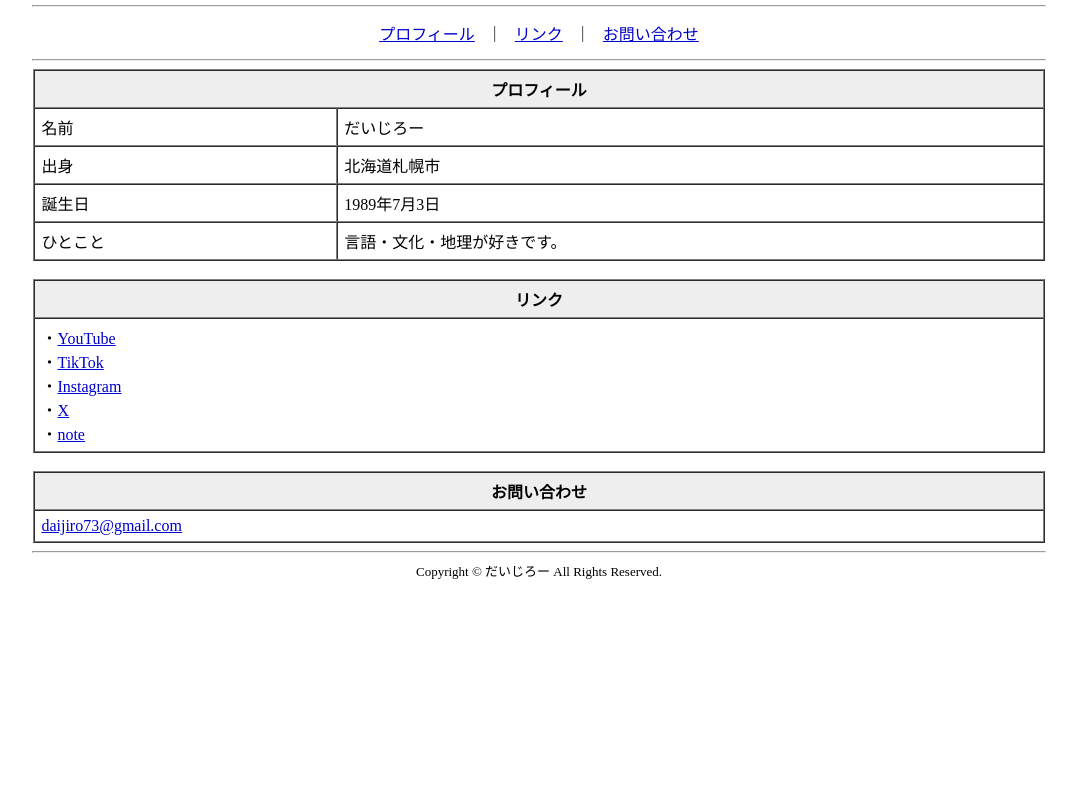
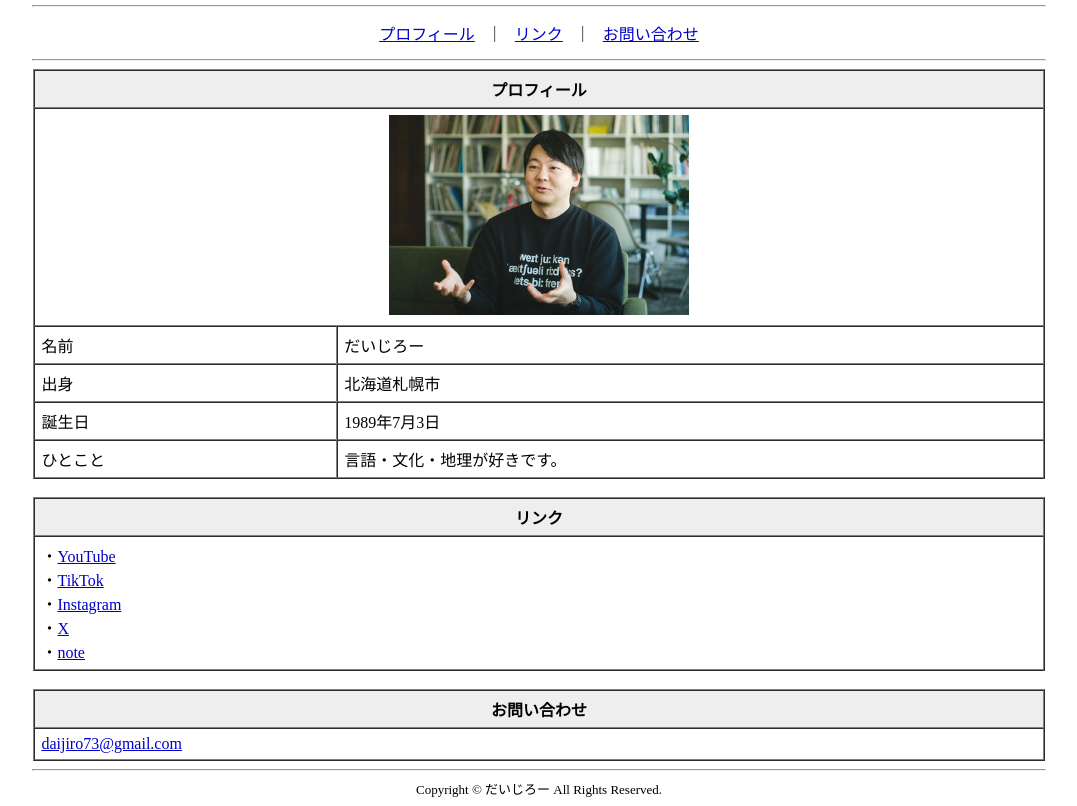
Before and after one commit to Hatsuon123/Daijiro, a plain HTML site: page index.html in a window 1280 px wide. Shown: the part 73-879 px from the top of the page, without its empty margins (101-1178 px from the left). Before the commit the page ends 800 px from the top, so only its background shows below. Drawn offline with Linux system fonts and the light colour scheme.

Commit message:
Add profile photo (#2)
* Turn index.html into a lightweight self-introduction page

Retro table-based layout with no CSS, JavaScript or images, so the
page stays tiny and loads instantly. Profile fields are placeholders
to be filled in.

Co-Authored-By: Claude Opus 5.5 <noreply@anthropic.com>
Claude-Session: https://claude.ai/code/session_01QWuYMhkKEmhqDBR7Eoz66J

* Fill in profile and remove favorites section

Co-Authored-By: Claude Opus 5.5 <noreply@anthropic.com>
Claude-Session: https://claude.ai/code/session_01QWuYMhkKEmhqDBR7Eoz66J

* Remove news section and add social media links

Link targets are placeholders until the account URLs are provided.

Co-Authored-By: Claude Opus 5.5 <noreply@anthropic.com>
Claude-Session: https://claude.ai/code/session_01QWuYMhkKEmhqDBR7Eoz66J

* Fill in social media link URLs

Co-Authored-By: Claude Opus 5.5 <noreply@anthropic.com>
Claude-Session: https://claude.ai/code/session_01QWuYMhkKEmhqDBR7Eoz66J

* Remove GitHub link

Co-Authored-By: Claude Opus 5.5 <noreply@anthropic.com>
Claude-Session: https://claude.ai/code/session_01QWuYMhkKEmhqDBR7Eoz66J

* Add contact email section

Co-Authored-By: Claude Opus 5.5 <noreply@anthropic.com>
Claude-Session: https://claude.ai/code/session_01QWuYMhkKEmhqDBR7Eoz66J

* Add profile photo

Cropped and resized to 200x200 (~8KB) with metadata stripped to keep
the page lightweight.

Co-Authored-By: Claude Opus 5.5 <noreply@anthropic.com>
Claude-Session: https://claude.ai/code/session_01QWuYMhkKEmhqDBR7Eoz66J

* Use the uncropped profile photo

Co-Authored-By: Claude Opus 5.5 <noreply@anthropic.com>
Claude-Session: https://claude.ai/code/session_01QWuYMhkKEmhqDBR7Eoz66J

---------

Co-authored-by: Claude <noreply@anthropic.com>

```diff
--- a/index.html
+++ b/index.html
@@ -32,6 +32,7 @@
 <a name="profile"></a>
 <table border="1" cellpadding="6" cellspacing="0" width="80%">
 <tr><th colspan="2" bgcolor="#eeeeee">プロフィール</th></tr>
+<tr><td colspan="2" align="center"><img src="photo.jpg" width="300" height="200" alt="だいじろー"></td></tr>
 <tr><td width="30%">名前</td><td>だいじろー</td></tr>
 <tr><td>出身</td><td>北海道札幌市</td></tr>
 <tr><td>誕生日</td><td>1989年7月3日</td></tr>
```
Also changed, not shown: photo.jpg (added).
